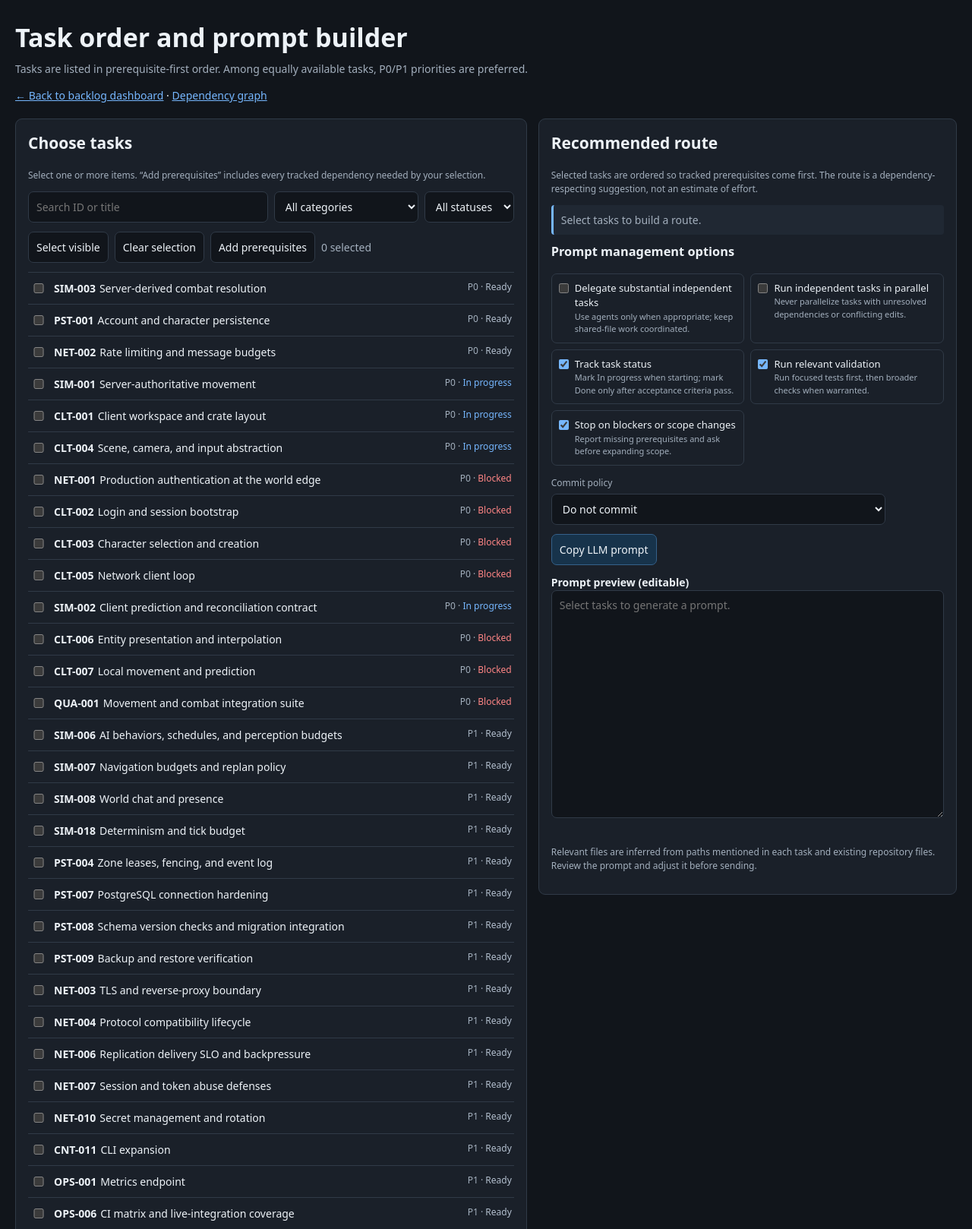
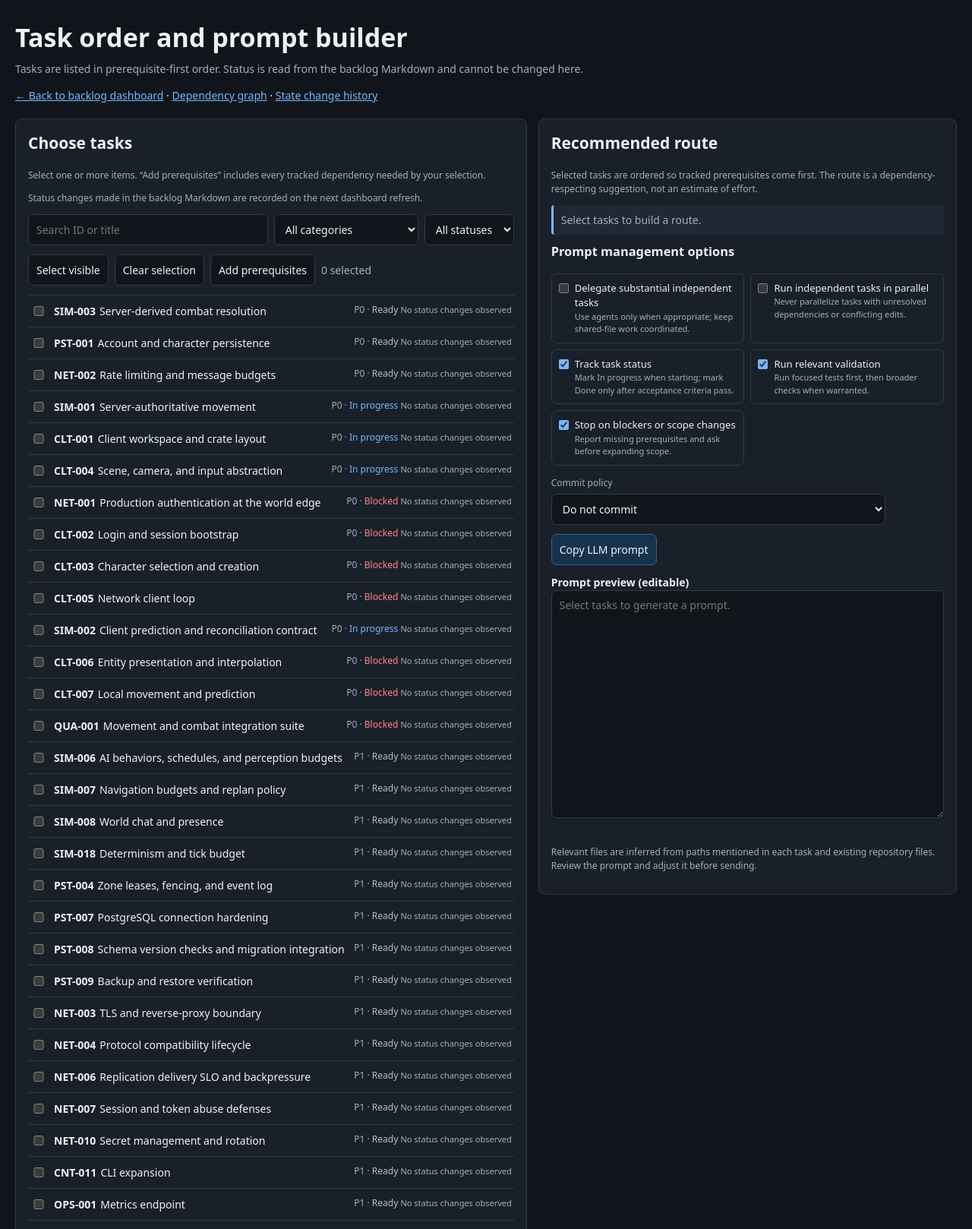
Before and after one commit to cosmosgc/Lynx, a Flask app: page /task-order in a window 1280 px wide. Shown: the top 1618 px of the page at 76% size. Run offline with Flask 3, Linux system fonts and the light colour scheme; data comes from the database, SQL or seed files in the repository; some libraries are stand-ins or nearby versions.

Commit message:
Add read-only backlog state history
Co-authored-by: Copilot <223556219+Copilot@users.noreply.github.com>

```diff
--- a/_backlog_dashboard/app.py
+++ b/_backlog_dashboard/app.py
@@ -1,7 +1,10 @@
 from __future__ import annotations
 
 import re
+import sqlite3
 from collections import Counter
+from contextlib import contextmanager
+from datetime import datetime, timezone
 from heapq import heappop, heappush
 from pathlib import Path
 from typing import Any
@@ -39,6 +42,96 @@ PHASE_LINE = re.compile(
     r"^Phase\s+(\d+)\s+(.+?)\s+\[([█░]+)\]\s+(\d+)%\s+(.+?)\s*$",
     re.MULTILINE,
 )
+
+
+@contextmanager
+def _state_connection(database_path: Path):
+    database_path.parent.mkdir(parents=True, exist_ok=True)
+    connection = sqlite3.connect(database_path, timeout=5)
+    connection.row_factory = sqlite3.Row
+    connection.execute("PRAGMA busy_timeout = 5000")
+    try:
+        yield connection
+    finally:
+        connection.close()
+
+
+def _initialize_state_store(database_path: Path) -> None:
+    with _state_connection(database_path) as connection:
+        connection.executescript(
+            """
+            CREATE TABLE IF NOT EXISTS observed_task_states (
+                task_id TEXT PRIMARY KEY,
+                status TEXT NOT NULL,
+                changed_at TEXT
+            );
+            CREATE TABLE IF NOT EXISTS observed_task_state_changes (
+                id INTEGER PRIMARY KEY AUTOINCREMENT,
+                task_id TEXT NOT NULL,
+                old_status TEXT NOT NULL,
+                new_status TEXT NOT NULL,
+                description TEXT NOT NULL,
+                changed_at TEXT NOT NULL
+            );
+            """
+        )
+        connection.commit()
+
+
+def observe_task_states(
+    items: list[dict[str, Any]],
+    database_path: Path,
+) -> list[dict[str, Any]]:
+    timestamp = datetime.now(timezone.utc).isoformat(timespec="seconds").replace("+00:00", "Z")
+    with _state_connection(database_path) as connection:
+        connection.execute("BEGIN IMMEDIATE")
+        for item in items:
+            previous = connection.execute(
+                "SELECT status, changed_at FROM observed_task_states WHERE task_id = ?",
+                (item["id"],),
+            ).fetchone()
+            if previous is None:
+                changed_at = None
+                connection.execute(
+                    """
+                    INSERT INTO observed_task_states
+                        (task_id, status, changed_at)
+                    VALUES (?, ?, NULL)
+                    """,
+                    (item["id"], item["status"]),
+                )
+            else:
+                changed_at = previous["changed_at"]
+                if previous["status"] != item["status"]:
+                    changed_at = timestamp
+                    connection.execute(
+                        """
+                        INSERT INTO observed_task_state_changes
+                            (task_id, old_status, new_status, description, changed_at)
+                        VALUES (?, ?, ?, ?, ?)
+                        """,
+                        (
+                            item["id"],
+                            previous["status"],
+                            item["status"],
+                            f"Status changed from {STATUS_LABELS[previous['status']]} to {STATUS_LABELS[item['status']]}",
+                            timestamp,
+                        ),
+                    )
+                    connection.execute(
+                        """
+                        UPDATE observed_task_states
+                        SET status = ?, changed_at = ?
+                        WHERE task_id = ?
+                        """,
+                        (item["status"], timestamp, item["id"]),
+                    )
+
+            item["state_updated_at"] = changed_at
+            item["state_has_changed"] = changed_at is not None
+            item["status_label"] = STATUS_LABELS[item["status"]]
+        connection.commit()
+    return items
 
 
 def _metadata(section: str) -> dict[str, str]:
@@ -361,22 +454,50 @@ def load_phase_progress(readme_path: Path) -> list[dict[str, Any]]:
     ]
 
 
-def create_app(todo_dir: Path | None = None) -> Flask:
+def create_app(
+    todo_dir: Path | None = None,
+    state_db_path: Path | None = None,
+) -> Flask:
     app = Flask(__name__)
     source_todo_dir = todo_dir or Path(__file__).resolve().parents[1] / "docs" / "TODO"
+    database_path = state_db_path or Path(__file__).resolve().parent / ".data" / "task-state.sqlite3"
+    _initialize_state_store(database_path)
 
     def get_items() -> list[dict[str, Any]]:
-        return load_backlog(source_todo_dir)
+        return observe_task_states(load_backlog(source_todo_dir), database_path)
 
     def get_readme_path() -> Path:
         return source_todo_dir.resolve().parents[1] / "README.md"
+
+    def get_history() -> list[dict[str, Any]]:
+        items_by_id = {item["id"]: item for item in get_items()}
+        with _state_connection(database_path) as connection:
+            rows = connection.execute(
+                """
+                SELECT task_id, old_status, new_status, description, changed_at
+                FROM observed_task_state_changes
+                ORDER BY id DESC
+                LIMIT 500
+                """
+            )
+            changes = [dict(row) for row in rows]
+        for change in changes:
+            task = items_by_id.get(change["task_id"])
+            change["title"] = task["title"] if task else "Task no longer in backlog"
+            change["old_status_label"] = STATUS_LABELS.get(
+                change["old_status"], change["old_status"]
+            )
+            change["new_status_label"] = STATUS_LABELS.get(
+                change["new_status"], change["new_status"]
+            )
+        return changes
 
     @app.get("/")
     def index():
         try:
             items = get_items()
             phases = load_phase_progress(get_readme_path())
-        except (OSError, UnicodeError, ValueError) as error:
+        except (OSError, sqlite3.Error, UnicodeError, ValueError) as error:
             return render_template("error.html", error=str(error)), 500
         return render_template(
             "index.html",
@@ -390,7 +511,7 @@ def create_app(todo_dir: Path | None = None) -> Flask:
     def dependencies():
         try:
             items = get_items()
-        except (OSError, UnicodeError, ValueError) as error:
+        except (OSError, sqlite3.Error, UnicodeError, ValueError) as error:
             return render_template("error.html", error=str(error)), 500
         return render_template("dependencies.html", items=items)
 
@@ -398,16 +519,24 @@ def create_app(todo_dir: Path | None = None) -> Flask:
     def task_order():
         try:
             items = order_tasks(get_items())
-        except (OSError, UnicodeError, ValueError) as error:
+        except (OSError, sqlite3.Error, UnicodeError, ValueError) as error:
             return render_template("error.html", error=str(error)), 500
         return render_template("task_order.html", items=items)
+
+    @app.get("/history")
+    def history():
+        try:
+            changes = get_history()
+        except (OSError, sqlite3.Error, UnicodeError, ValueError) as error:
+            return render_template("error.html", error=str(error)), 500
+        return render_template("history.html", changes=changes)
 
     @app.get("/api/items")
     def api_items():
         try:
             items = get_items()
             phases = load_phase_progress(get_readme_path())
-        except (OSError, UnicodeError, ValueError) as error:
+        except (OSError, sqlite3.Error, UnicodeError, ValueError) as error:
             return jsonify({"error": str(error)}), 500
         return jsonify(
             {
--- a/_backlog_dashboard/templates/index.html
+++ b/_backlog_dashboard/templates/index.html
@@ -98,9 +98,10 @@
 <main>
   <header>
     <h1>Lynx backlog progress</h1>
-    <p class="subtle">Live summary parsed from task sections under <code>docs/TODO/</code>.</p>
+    <p class="subtle">Live summary parsed from task sections under <code>docs/TODO/</code>, with any locally saved status overrides applied.</p>
     <p><a href="/dependencies">View the full dependency graph →</a></p>
     <p><a href="/task-order">Plan a task route and copy an implementation prompt →</a></p>
+    <p><a href="/history">View task state change history →</a></p>
   </header>
 
   <section class="section" aria-labelledby="phase-heading">
@@ -271,6 +272,7 @@
       <a href="/source?file=${encodeURIComponent(item.file)}#L${item.line}">${escapeHtml(item.file)}:${item.line}</a>
       ${statusNote}
       <div class="meta"><span class="badge status-${item.status}">${escapeHtml(item.status_label)}</span><span class="badge">${escapeHtml(item.priority)}</span></div>
+      <div class="detail-block"><h3>Last observed status change</h3>${item.state_has_changed ? `<time datetime="${escapeHtml(item.state_updated_at)}">${escapeHtml(new Date(item.state_updated_at).toLocaleString())}</time>` : `<span class="muted">No status changes observed yet</span>`}</div>
       <div class="detail-block"><h3>Depends on</h3><div class="link-list">${linkList(item.dependency_ids, "No linked task dependencies.")}${item.external_dependencies.map(dependency => `<span class="badge">${escapeHtml(dependency)}</span>`).join("")}</div></div>
       <div class="detail-block"><h3>Blocked by / dependents</h3><div class="link-list">${linkList(item.dependent_ids, "No listed tasks depend on this item.")}</div></div>
       <div class="detail-block"><h3>References</h3>${references}
--- a/_backlog_dashboard/templates/task_order.html
+++ b/_backlog_dashboard/templates/task_order.html
@@ -26,6 +26,7 @@
     .task input { margin:4px 0 0; }
     .task-title strong { margin-right:5px; }
     .task-meta { color:var(--muted); font-size:12px; text-align:right; }
+    .task-timestamp { color:var(--muted); font-size:11px; }
     .badge { display:inline-block; border:1px solid var(--line); border-radius:99px; padding:2px 7px; white-space:nowrap; font-size:12px; }
     .done { color:var(--green); }.in_progress { color:var(--blue); }.blocked { color:var(--red); }
     .ready { color:#b3bfce; }.proposed,.icebox { color:var(--yellow); }
@@ -52,13 +53,14 @@
 <main>
   <header>
     <h1>Task order and prompt builder</h1>
-    <p class="muted">Tasks are listed in prerequisite-first order. Among equally available tasks, P0/P1 priorities are preferred.</p>
-    <a href="/">← Back to backlog dashboard</a> · <a href="/dependencies">Dependency graph</a>
+    <p class="muted">Tasks are listed in prerequisite-first order. Status is read from the backlog Markdown and cannot be changed here.</p>
+    <a href="/">← Back to backlog dashboard</a> · <a href="/dependencies">Dependency graph</a> · <a href="/history">State change history</a>
   </header>
   <div class="layout">
     <section class="panel">
       <h2>Choose tasks</h2>
       <p class="section-note">Select one or more items. “Add prerequisites” includes every tracked dependency needed by your selection.</p>
+      <p class="section-note">Status changes made in the backlog Markdown are recorded on the next dashboard refresh.</p>
       <div class="filters">
         <input id="search" type="search" placeholder="Search ID or title">
         <select id="category"><option value="">All categories</option></select>
@@ -72,11 +74,13 @@
       </div>
       <div class="task-list" id="task-list">
         {% for item in items %}
-        <label class="task" data-id="{{ item.id }}" data-search="{{ (item.id ~ ' ' ~ item.title)|lower }}" data-category="{{ item.category }}" data-status="{{ item.status_label }}">
+        <div class="task" data-id="{{ item.id }}" data-search="{{ (item.id ~ ' ' ~ item.title)|lower }}" data-category="{{ item.category }}" data-status="{{ item.status_label }}">
           <input type="checkbox" value="{{ item.id }}" aria-label="Select {{ item.id }} {{ item.title }}">
           <span class="task-title"><strong>{{ item.id }}</strong>{{ item.title }}</span>
-          <span class="task-meta">{{ item.priority }} · <span class="{{ item.status }}">{{ item.status_label }}</span></span>
-        </label>
+          <span class="task-meta">{{ item.priority }} · <span class="task-status {{ item.status }}">{{ item.status_label }}</span>
+            <span class="task-timestamp">{% if item.state_has_changed %}Last changed <time datetime="{{ item.state_updated_at }}">{{ item.state_updated_at }}</time>{% else %}No status changes observed{% endif %}</span>
+          </span>
+        </div>
         {% endfor %}
       </div>
     </section>
```
Also changed, not shown: _backlog_dashboard/templates/history.html (added, +56 -0 lines), _backlog_dashboard/tests/test_app.py (+58 -3 lines), _backlog_dashboard/README.md, 1 other file.
